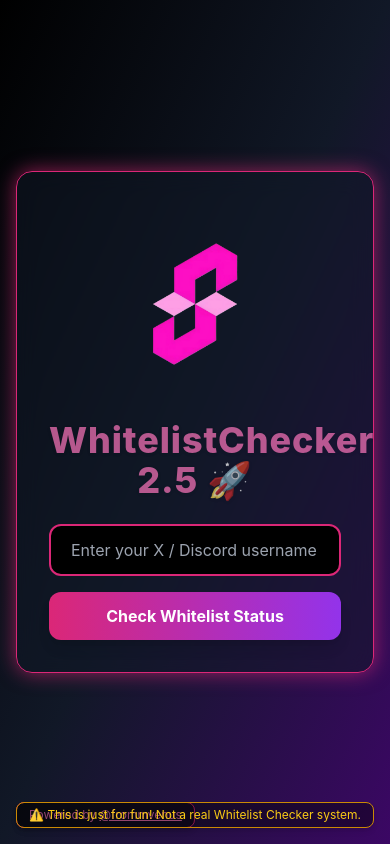
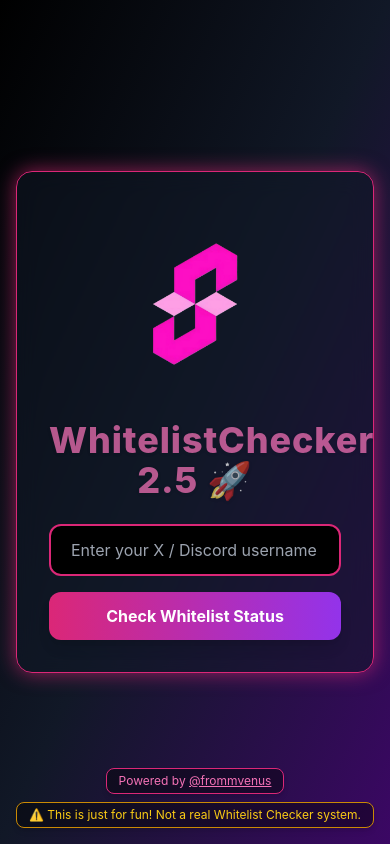
Before and after one commit to elefsariasama/whitelistchecker2.5, a Next.js app: page / in a window 390 px wide. Built offline with nearby package versions, Linux system fonts and the light colour scheme.

Commit message:
Update index.tsx

```diff
--- a/pages/index.tsx
+++ b/pages/index.tsx
@@ -21,10 +21,12 @@ export default function Home() {
   };
 
   return (
-    <div className="min-h-screen bg-gradient-to-br from-black via-gray-900 to-purple-950 text-white flex items-center justify-center px-4 relative">
+    <div className="min-h-screen bg-gradient-to-br from-black via-gray-900 to-purple-950 text-white flex flex-col items-center justify-center px-4 relative">
+
+      {/* Konten Utama */}
       <div className="w-full max-w-xl bg-gray-900 bg-opacity-50 backdrop-blur-md p-8 rounded-2xl border border-pink-500 shadow-[0_0_20px_#db2777aa]">
 
-        {/* 👇 Logo di atas judul */}
+        {/* Logo */}
         <div className="flex justify-center mb-4">
           <Image
             src="/logo.png"
@@ -71,8 +73,10 @@ export default function Home() {
         )}
       </div>
 
-      {/* Kiri bawah: Powered by */}
-      <div className="absolute bottom-4 left-4 text-xs bg-black bg-opacity-40 border border-pink-500 rounded-lg px-3 py-1 text-pink-400 shadow-md">
+      {/* Footer Responsif */}
+      <div className="absolute bottom-4 w-full px-4 flex flex-col sm:flex-row items-center justify-between gap-2 text-xs">
+        {/* Powered by */}
+        <div className="bg-black bg-opacity-40 border border-pink-500 rounded-lg px-3 py-1 text-pink-400 shadow-md text-center">
           Powered by{" "}
           <a
             href="https://twitter.com/frommvenus"
@@ -84,9 +88,10 @@ export default function Home() {
           </a>
         </div>
 
-      {/* Kanan bawah: Disclaimer */}
-      <div className="absolute bottom-4 right-4 text-xs bg-black bg-opacity-40 border border-yellow-600 text-yellow-400 rounded-lg px-3 py-1 shadow-md">
+        {/* Disclaimer */}
+        <div className="bg-black bg-opacity-40 border border-yellow-600 text-yellow-400 rounded-lg px-3 py-1 shadow-md text-center">
           ⚠️ This is just for fun! Not a real Whitelist Checker system.
+        </div>
       </div>
     </div>
   );
```
Lines whose indentation alone changed are shown as unchanged.
